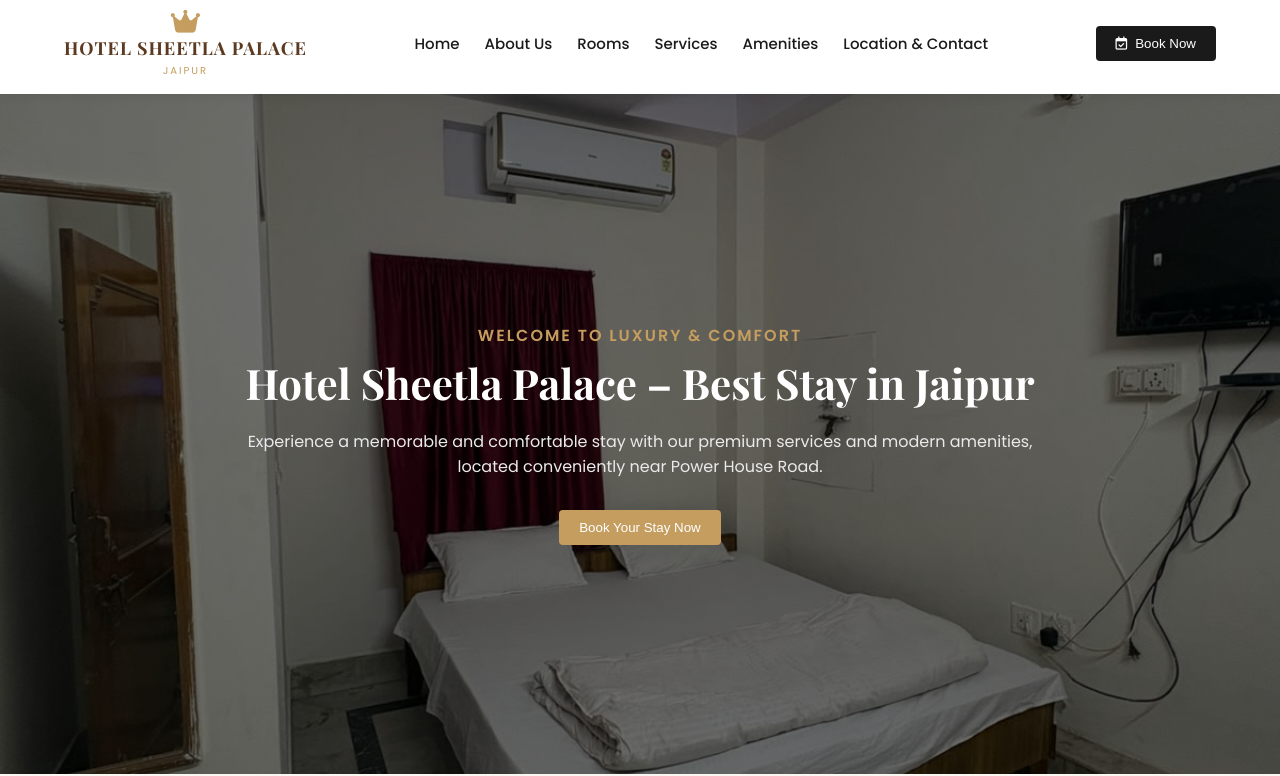
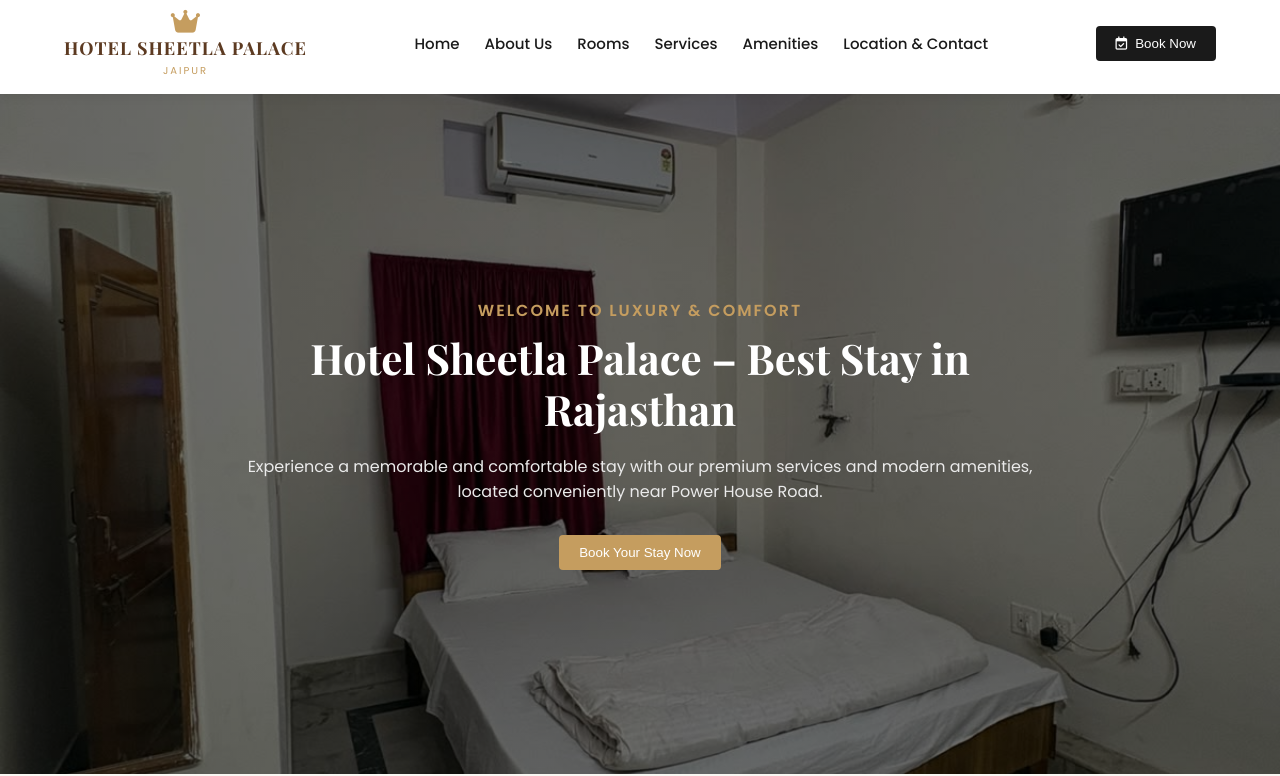
Before and after one commit to jatawatsagar2001-code/hotel-sheetla-palace, a plain HTML site: page index.html in a window 1280 px wide. Shown: the part 51-827 px from the top of the page. Drawn offline with nearby package versions, Linux system fonts and the light colour scheme.

Commit message:
Update hero section heading to reflect best stay in Rajasthan

```diff
--- a/index.html
+++ b/index.html
@@ -596,7 +596,7 @@
     <section class="hero" id="home">
         <div class="hero-content">
             <span class="hero-subtitle">Welcome to Luxury & Comfort</span>
-            <h1>Hotel Sheetla Palace – Best Stay in Jaipur</h1>
+            <h1>Hotel Sheetla Palace – Best Stay in Rajasthan</h1>
             <p>Experience a memorable and comfortable stay with our premium services and modern amenities, located conveniently near Power House Road.</p>
             <button class="btn-book" style="background: var(--gold);" onclick="openBooking()">
                 Book Your Stay Now
```
